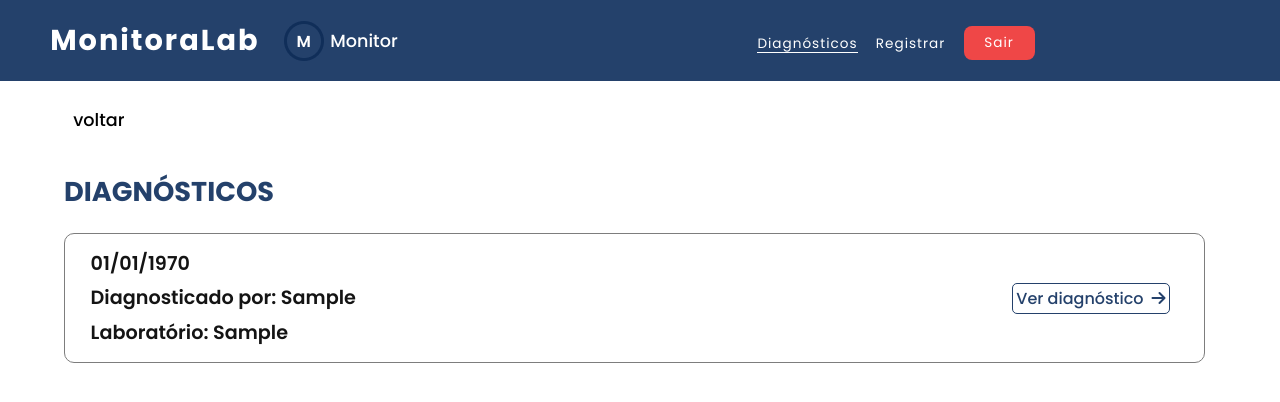
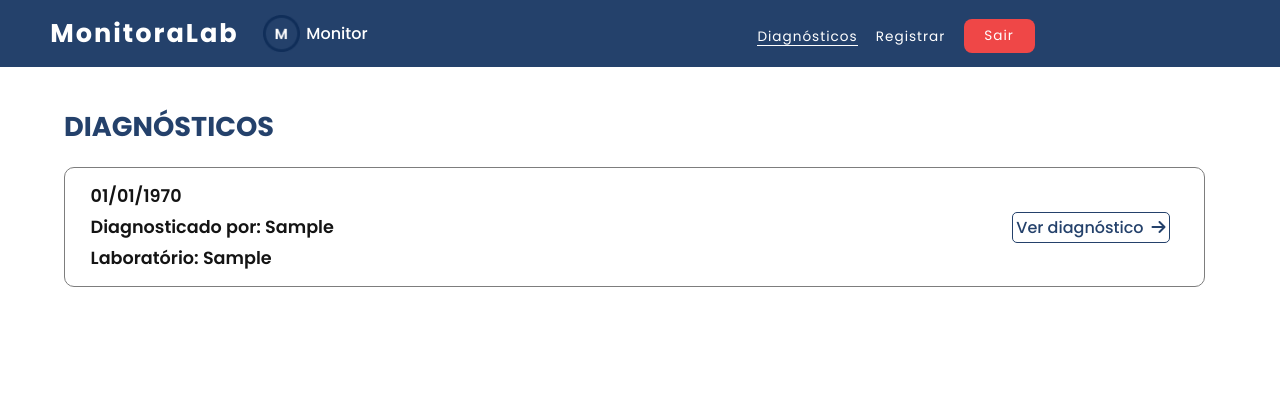
Before and after one commit to TCC2023insv/MonitoraLab, a PHP site: page /usuarios/monitor/inicio.php in a window 1280 px wide. Shown: the top 402 px of the page. Run offline with PHP 8.4, Linux system fonts and the light colour scheme; the visitor is signed in with stand-in values (Sample User, id 1); tables that the repository leaves empty or names only in its code hold one stand-in row (values such as "Sample post"); some libraries are stand-ins or nearby versions.

Commit message:
navbar-denovo

```diff
--- a/css/inicio.css
+++ b/css/inicio.css
@@ -71,7 +71,7 @@ h2{
 label.titulo-dados{
     letter-spacing: normal;
     font-weight: bold;
-    font-size: 120%;
+    font-size: 110%;
     color: var(--preto-3);
     margin: 1% 0 1% 0;
     font-weight: 600;
--- a/css/navbar.css
+++ b/css/navbar.css
@@ -4,7 +4,7 @@
 nav{
     background-color: var(--azul-1);
     color: var(--branco-1);
-    padding: 1.5% 2%;
+    padding: 1.1% 2%;
     /* width: auto; */
     display: flex;
     align-items: center;
@@ -12,7 +12,7 @@ nav{
 
 .logo{
     font-family: 'Poppins', sans-serif;
-    font-size: 180%;
+    font-size: 160%;
     font-weight: bold;
     letter-spacing: 2px;
     margin-left: 2%;
@@ -20,17 +20,28 @@ nav{
 
 .icone-usuario{
     margin-left: 2%;
+    width: 3%;
 }
 
 .usuario{
     font-family: 'Poppins', sans-serif;
-    font-size: 110%;
+    font-size: 100%;
     margin-left: 0.5%;
 }
 
 nav ul{
     position: absolute;
     margin-left: 56%;
+}
+
+ul.nav-monitor{
+    position: absolute;
+    margin-left: 56%;
+}
+
+ul.nav-professor{
+    position: absolute;
+    margin-left: 64%;
 }
 
 
--- a/css/registrar.css
+++ b/css/registrar.css
@@ -264,9 +264,9 @@ figure{
     max-width: 20%;
 }
 
-/* img{
+img{
     width: 100%;
-} */
+}
 
 figcaption{
     text-align: center;
--- a/usuarios/diretoria/inicio.php
+++ b/usuarios/diretoria/inicio.php
@@ -42,12 +42,6 @@
                 <li><a class="Btn-Sair" onclick="Sair()" style="cursor: pointer;">Sair</a> </li>
             </ul>
         </nav>
-
-        <div class="voltar">
-            <a href="javascript: history.go(-1)" id="voltar-icone" class="ph ph-arrow-left"></a>
-            <a href="javascript: history.go(-1)" class="texto-voltar">voltar</a>
-        </div>
-
             <h2>Diagnósticos</h2>
             <?php
                 while ($reparo = $sql_query->fetch_assoc())
--- a/usuarios/diretoria/ocorrencias.php
+++ b/usuarios/diretoria/ocorrencias.php
@@ -32,9 +32,6 @@
     </head>
     <body>
         <nav>
-        <h1 class="logo">MonitoraLab</h1>
-        <img src="../../icons/icone-direcao.png" class="icone-usuario">
-        <div class="usuario">Direção</div>
             <h1 class="logo">MonitoraLab</h1>
             <img src="../../icons/icone-direcao.png" class="icone-usuario">
             <div class="usuario">Direção</div>
--- a/usuarios/monitor/diagnostico.php
+++ b/usuarios/monitor/diagnostico.php
@@ -46,7 +46,7 @@
     <h1 class="logo">MonitoraLab</h1>
         <img src="../../icons/icone-monitor.png" class="icone-usuario">
         <div class="usuario">Monitor</div>
-        <ul>
+        <ul class="nav-monitor">
             <li><a class="active" href="inicio.php">Diagnósticos</a></li>
             <li><a href="registrar-diagnostico.php">Registrar</a></li>
             <li><a class="Btn-Sair" onclick="Sair()" style="cursor: pointer;">Sair</a> </li>
--- a/usuarios/monitor/inicio.php
+++ b/usuarios/monitor/inicio.php
@@ -34,18 +34,12 @@
         <h1 class="logo">MonitoraLab</h1>
         <img src="../../icons/icone-monitor.png" class="icone-usuario">
         <div class="usuario">Monitor</div>
-            <ul>
+            <ul class="nav-monitor">
                 <li><a class="active" href="">Diagnósticos</a></li>
                 <li><a class="nav-li" href="registrar-diagnostico.php">Registrar</a></li>
                 <li><a class="Btn-Sair" onclick="Sair()" style="cursor: pointer;">Sair</a> </li>
             </ul>
         </nav>
-
-        <div class="voltar">
-            <a href="javascript: history.go(-1)" id="voltar-icone" class="ph ph-arrow-left"></a>
-            <a href="javascript: history.go(-1)" class="texto-voltar">voltar</a>
-        </div>
-
             <h2>Diagnósticos</h2>
 
             <?php
--- a/usuarios/monitor/registrar-diagnostico.php
+++ b/usuarios/monitor/registrar-diagnostico.php
@@ -34,7 +34,7 @@
     <h1 class="logo">MonitoraLab</h1>
         <img src="../../icons/icone-monitor.png" class="icone-usuario">
         <div class="usuario">Monitor</div>
-        <ul>
+        <ul class="nav-monitor">
             <li><a href="inicio.php">Diagnósticos</a></li>
             <li><a class="active" href="registrar-diagnostico.php">Registrar</a></li>
             <li><a class="Btn-Sair" onclick="Sair()" style="cursor: pointer;">Sair</a> </li>
--- a/usuarios/professor/cadastrar-monitor.php
+++ b/usuarios/professor/cadastrar-monitor.php
@@ -25,7 +25,7 @@
         <h1 class="logo">MonitoraLab</h1>
         <img src="../../icons/icone-professor.png" class="icone-usuario">
         <div class="usuario">Amaral</div>
-        <ul>
+        <ul class="nav-professor">
             <li><a class="nav-li" href="inicio.php">Diagnósticos</a></li>
             <li><a class="nav-li" href="ocorrencias.php">Ocorrências</a></li>
             <li><a class="active" href="monitores-cadastrados.php">Cadastros</a></li>
--- a/usuarios/professor/diagnostico.php
+++ b/usuarios/professor/diagnostico.php
@@ -40,7 +40,7 @@
     <h1 class="logo">MonitoraLab</h1>
         <img src="../../icons/icone-professor.png" class="icone-usuario">
         <div class="usuario">Professor</div>
-        <ul>
+        <ul class="nav-professor">
             <li><a class="active" href="inicio.php">Diagnósticos</a></li>
             <li><a class="nav-li" href="ocorrencias.php">Ocorrências</a></li>
             <li><a class="nav-li" href="monitores-cadastrados.php">Cadastros</a></li>
--- a/usuarios/professor/inicio.php
+++ b/usuarios/professor/inicio.php
@@ -34,7 +34,7 @@
         <h1 class="logo">MonitoraLab</h1>
         <img src="../../icons/icone-professor.png" class="icone-usuario">
         <div class="usuario">Professor</div>
-            <ul>
+            <ul class="nav-professor">
                 <li><a class="active" href="">Diagnósticos</a></li>
                 <li><a class="nav-li" href="ocorrencias.php">Ocorrências</a></li>
                 <li><a class="nav-li" href="monitores-cadastrados.php">Cadastros</a></li>
--- a/usuarios/professor/monitores-cadastrados.php
+++ b/usuarios/professor/monitores-cadastrados.php
@@ -31,7 +31,7 @@
     <h1 class="logo">MonitoraLab</h1>
         <img src="../../icons/icone-professor.png" class="icone-usuario">
         <div class="usuario">Professor</div>
-        <ul>
+        <ul class="nav-professor">
             <li><a class="nav-li" href="inicio.php">Diagnósticos</a></li>
             <li><a class="nav-li" href="ocorrencias.php">Ocorrências</a></li>
             <li><a class="active" href="">Cadastros</a></li>
--- a/usuarios/professor/ocorrencias.php
+++ b/usuarios/professor/ocorrencias.php
@@ -35,7 +35,7 @@
         <h1 class="logo">MonitoraLab</h1>
         <img src="../../icons/icone-professor.png" class="icone-usuario">
         <div class="usuario">Professor</div>
-            <ul>
+            <ul class="nav-professor">
                 <li><a class="nav-li" href="inicio.php">Diagnósticos</a></li>
                 <li><a class="active" href="">Ocorrências</a></li>
                 <li><a class="nav-li" href="monitores-cadastrados.php">Cadastros</a></li>
--- a/usuarios/professor/registrar-ocorrencia.php
+++ b/usuarios/professor/registrar-ocorrencia.php
@@ -25,7 +25,7 @@
         <h1 class="logo">MonitoraLab</h1>
         <img src="../../icons/icone-professor.png" class="icone-usuario">
         <div class="usuario">Professor</div>
-            <ul>
+            <ul class="nav-professor">
                 <li><a class="nav-li" href="inicio.php">Diagnósticos</a></li>
                 <li><a class="active" href="">Ocorrências</a></li>
                 <li><a class="nav-li" href="monitores-cadastrados.php">Cadastros</a></li>
```
